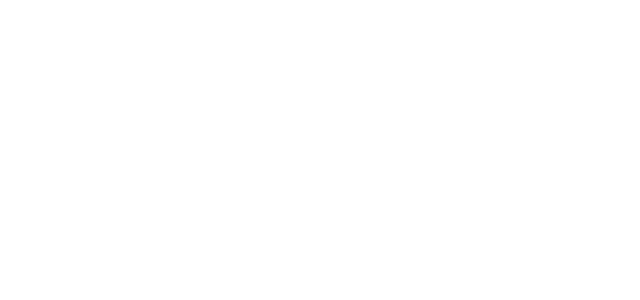
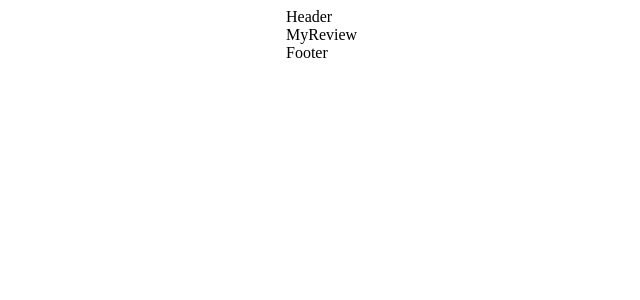
Before and after one commit to SOPT-CDSSeminar/frontend, a React (Create React App) app: page /mypage in a window 1280 px wide. Shown: the top 300 px of the page, without its empty margins (54-694 px from the left). Built offline with nearby package versions, Linux system fonts and the light colour scheme.

Commit message:
[feat] set MyPage components

```diff
--- /dev/null
+++ b/src/components/MyPage/Footer.tsx
@@ -0,0 +1,3 @@
+export default function Footer() {
+  return <div>Footer</div>;
+}
--- /dev/null
+++ b/src/components/MyPage/Header.tsx
@@ -0,0 +1,3 @@
+export default function Header() {
+  return <div>Header</div>;
+}
--- /dev/null
+++ b/src/components/MyPage/MyReview.jsx
@@ -0,0 +1,19 @@
+/*
+마지막 편집자: 22-05-15 joohaem
+변경사항 및 참고:
+  - 송아 파트
+  - 베스트순 최신순 ~~~ 상품 정보 리스트 나열해주기!
+
+  - jsonData.json 에 mock-data 넣어놨는데 "http://localhost:4000/data" url로 받아올 수 있어!
+  - 이번 주는 UI만 하면 되는데, 서버 데이터 받아오는 거 연습해보려면 해봐-
+
+  - $ yarn
+  - $ yarn server
+  - 하면 서버 구동될거야 ($ yarn start 랑 다르게 구동시켜줘야핼)
+
+  - 화이ㅣ팅 ~~
+*/
+
+export default function MyReview() {
+  return <div>MyReview</div>;
+}
--- a/src/pages/MyPage.tsx
+++ b/src/pages/MyPage.tsx
@@ -1,9 +1,17 @@
 import styled from "styled-components";
+
+import Footer from "../components/MyPage/Footer";
+import Header from "../components/MyPage/Header";
+import MyReview from "../components/MyPage/MyReview";
 
 export default function MyPage() {
   return (
     <div>
-      <StMainWrapper></StMainWrapper>
+      <StMainWrapper>
+        <Header />
+        <MyReview />
+        <Footer />
+      </StMainWrapper>
     </div>
   );
 }
```
Also changed, not shown: src/asset/image/exampleImage.png (added), src/asset/image/index.ts (added).
